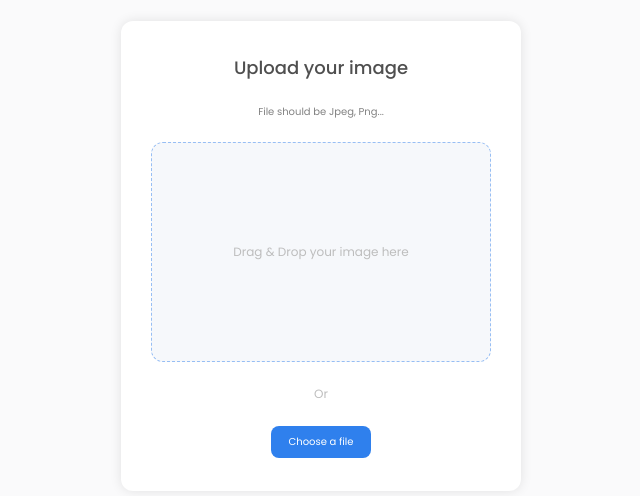
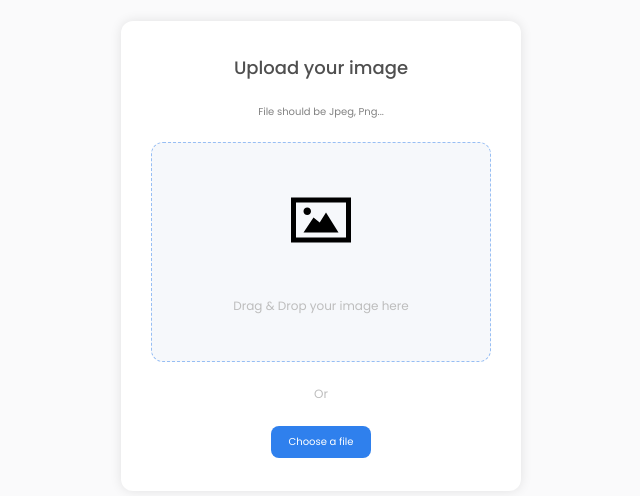
Before and after one commit to Flo-CS/Dev-Challenges.io, a React (Create React App) app in the folder image uploader/client/: page / in a window 1280 px wide. Shown: the part 144-640 px from the top of the page, without its empty margins (319-959 px from the left). Built offline with nearby package versions, Linux system fonts and the light colour scheme.

Commit message:
Add picture icon to Image Uploader Initial component

```diff
--- a/image uploader/client/src/components/ImageUploader/ImageUploaderInitial.jsx
+++ b/image uploader/client/src/components/ImageUploader/ImageUploaderInitial.jsx
@@ -37,6 +37,11 @@ const Dropzone = styled.div`
     outline: none;
 `;
 
+const PictureIcon = styled.svg`
+    height: 60px;
+    width: 60px;
+`;
+
 const LightText = styled.p`
     font-size: 12px;
     color: #BDBDBD;
@@ -57,6 +62,7 @@ const ChooseFileButton = styled.button`
     }
 `;
 
+
 function ImageUploaderInitial({onFileUpload}) {
 
     function handleFileChange(acceptedFiles) {
@@ -74,6 +80,10 @@ function ImageUploaderInitial({onFileUpload}) {
         <Title>Upload your image</Title>
         <Subtitle>File should be Jpeg, Png...</Subtitle>
         <Dropzone {...getRootProps()}>
+            <PictureIcon xmlns="http://www.w3.org/2000/svg" width="24" height="24" viewBox="0 0 24 24">
+                <path
+                    d="M5 8.5c0-.828.672-1.5 1.5-1.5s1.5.672 1.5 1.5c0 .829-.672 1.5-1.5 1.5s-1.5-.671-1.5-1.5zm9 .5l-2.519 4-2.481-1.96-4 5.96h14l-5-8zm8-4v14h-20v-14h20zm2-2h-24v18h24v-18z"/>
+            </PictureIcon>
             <input {...getInputProps()}/>
             {isDragActive ?
                 <LightText>Drop your image</LightText> :
```
